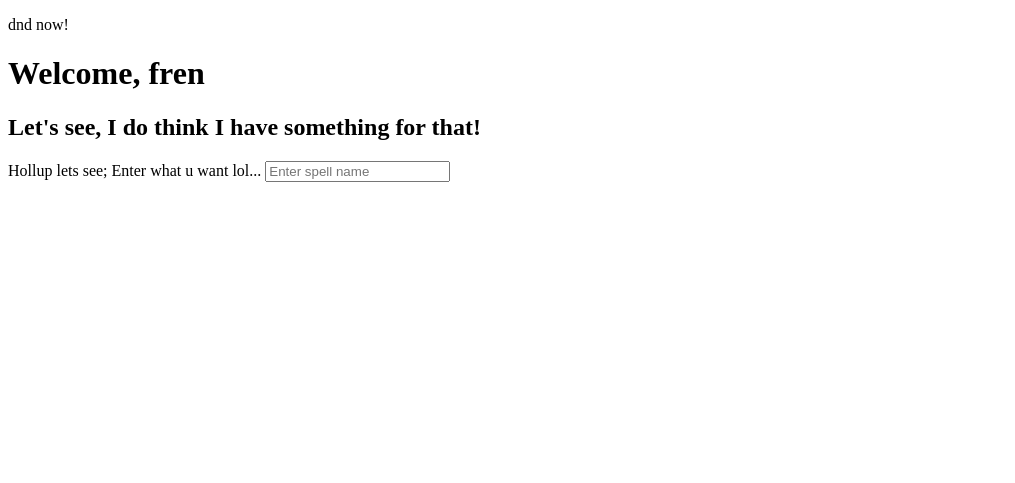
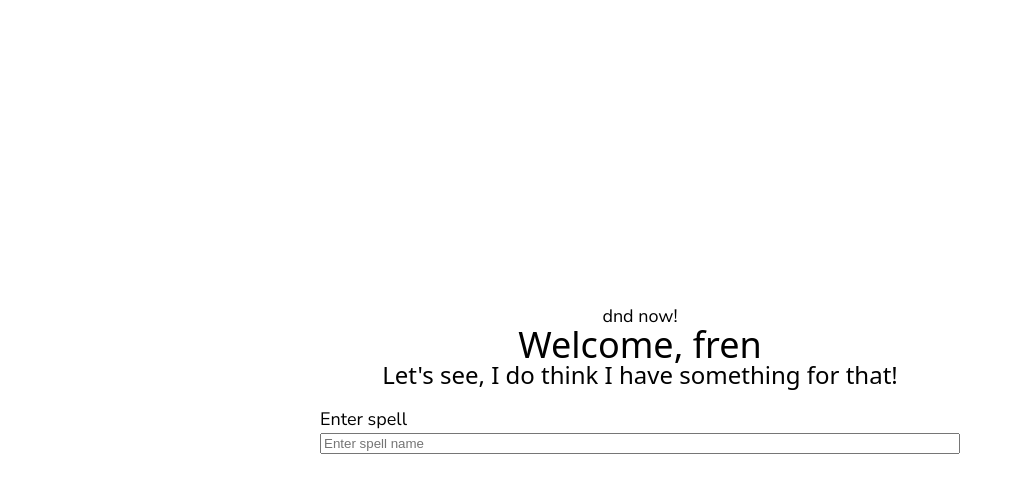
Before and after one commit to JCanDoCode/dnd-search, a plain HTML site: page index.html in a window 1280 px wide. Shown: the whole page, without its empty margins (0-1015 px from the left). Drawn offline with Linux system fonts and the light colour scheme; a web font is replaced by a local one.

Commit message:
v1.1.0
css updates
Minor JS updates

```diff
--- /dev/null
+++ b/css/reset.css
@@ -0,0 +1,47 @@
+/* http://meyerweb.com/eric/tools/css/reset/
+   v2.0 | 20110126
+   License: none (public domain)
+*/
+
+html, body, div, span, applet, object, iframe,
+h1, h2, h3, h4, h5, h6, p, blockquote, pre,
+a, abbr, acronym, address, big, cite, code,
+del, dfn, em, img, ins, kbd, q, s, samp,
+small, strike, strong, sub, sup, tt, var,
+b, u, center,
+dl, dt, dd, ol, ul, li,
+fieldset, form, label, legend,
+table, caption, tbody, tfoot, thead, tr, th, td,
+article, aside, canvas, details, embed,
+figure, figcaption, footer, header, hgroup,
+menu, nav, output, ruby, section, summary,
+time, mark, audio, video {
+	margin: 0;
+	padding: 0;
+	border: 0;
+	font-size: 100%;
+	font: inherit;
+	vertical-align: baseline;
+}
+article, aside, details, figcaption, figure,
+footer, header, hgroup, menu, nav, section {
+	display: block;
+}
+body {
+	line-height: 1;
+}
+ol, ul {
+	list-style: none;
+}
+blockquote, q {
+	quotes: none;
+}
+blockquote:before, blockquote:after,
+q:before, q:after {
+	content: '';
+	content: none;
+}
+table {
+	border-collapse: collapse;
+	border-spacing: 0;
+}
--- /dev/null
+++ b/css/style.css
@@ -0,0 +1,73 @@
+html {
+    font-family: "Nunito Sans", sans-serif;
+    font-optical-sizing: auto;
+    font-weight: 400;
+    font-style: normal;
+    font-variation-settings:
+        "wdth" 100,
+        "YTLC" 500;
+    font-size: 62.5%;
+    background: radial-gradient();
+    animation: gradientBackground duration timing-function delay iteration-count direction fill-mode;
+}
+body {
+    width: 100%;
+    height: 100vh;
+    display: flex;
+    flex-direction: column;
+    align-items: center;
+    justify-content: center;
+}
+.hero-banner {
+    width: 80%;
+    text-align: center;
+}
+.request-container {
+    width: 50%;
+    margin: 2rem 0;
+}
+.results-container {
+    width: 50%;
+}
+.results-container, article {
+    margin: 1rem 0;
+}
+.spell-desc {
+
+}
+
+/* Form Elements */
+label {
+    display: flex;
+    flex-direction: column;
+    gap: 0.5rem;
+}
+
+/* Fonts */
+p, strong, em, label {
+    font-size: 1.8rem;
+    margin: 0.25rem 0;
+}
+h1, h2, h3, h4, h5, h6 {
+    font-family: "Bitcount Grid Double", system-ui;
+  font-optical-sizing: auto;
+  font-weight: 500;
+  font-style: normal;
+  font-variation-settings:
+    "slnt" 0,
+    "CRSV" 0.5,
+    "ELSH" 0,
+    "ELXP" 0;
+}
+h1 {
+    font-size: 3.6rem;
+}
+h2 {
+    font-size: 2.4rem;
+}
+h3 {
+    font-size: 2rem;
+}
+h4 {
+    font-size: 1.8rem;
+}
--- a/index.html
+++ b/index.html
@@ -5,23 +5,30 @@
     <meta name="viewport" content="width=device-width, initial-scale=1.0">
     <title>Document And Dragons And Dungeons</title>
     <meta name="robots" content="noindex">
+    <link rel="stylesheet" href="./css/reset.css">
+    <link rel="stylesheet" href="./css/style.css">
     <!-- Skills so far: HTML, JavaScript, Postman -->
     <meta name="keywords" content="Skills include, HTML, JavaScript, Postman">
+    <link rel="preconnect" href="https://fonts.googleapis.com">
+    <link rel="preconnect" href="https://fonts.gstatic.com" crossorigin>
+    <link href="https://fonts.googleapis.com/css2?family=Bitcount+Grid+Double:wght@100..900&family=Nunito+Sans:ital,opsz,wght@0,6..12,200..1000;1,6..12,200..1000&display=swap" rel="stylesheet">
 </head>
 <body>
     <!-- BEGIN VIEWER -->
-    <p>dnd now!</p>
-    <h1>Welcome, fren</h1>
-    <h2>Let's see, I do think I have something for that!</h2>
-    <section id="requestSect">
+    <section class="hero-banner">
+        <p>dnd now!</p>
+        <h1>Welcome, fren</h1>
+        <h2>Let's see, I do think I have something for that!</h2>
+    </section>
+    <section id="requestSect" class="request-container">
         <form action="submit">
             <label for="input">
-                Hollup lets see; Enter what u want lol...
+                Enter spell
                 <input name="input" id="requestInput" type="text" placeholder="Enter spell name">
             </label>
         </form>
     </section>
-    <section id="results">
+    <section id="results" class="results-container">
 
     </section>
     <script src="./main.js" async></script>
--- a/main.js
+++ b/main.js
@@ -1,7 +1,8 @@
 // DND API SEARCH MODEL
-// v1.0.2
+// v1.1.0
 
 const results = document.querySelector("#results");
+const hr = document.createElement('hr');
 
 class RequestText {
    constructor(text) {
@@ -12,9 +13,9 @@ class RequestText {
 }
 class RequestTextStrong {
    constructor(text) {
-      const Strong = document.createElement('strong');
-      Strong.textContent = text;
-      results.appendChild(Strong);
+      const h3 = document.createElement('h3');
+      h3.textContent = text;
+      results.appendChild(h3);
    }
 }
 
@@ -59,9 +60,7 @@ async function request(e, input) {
             default:
                break;
          }
-
       });
-
       return result;
    } catch (error) {
       // Falsy spell input:
```
